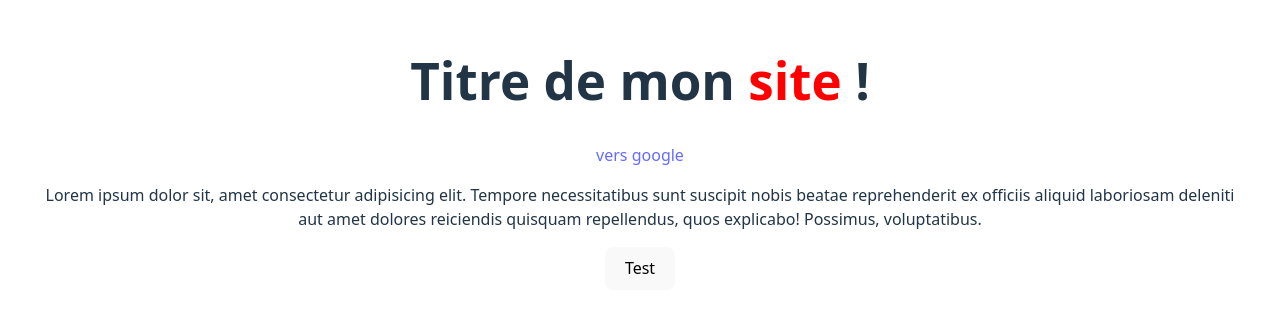
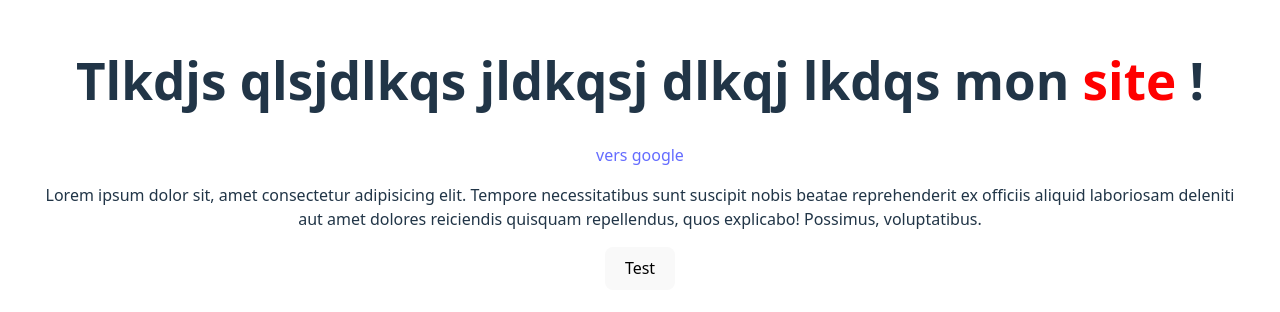
Before and after one commit to LucasRoberto99/git-workshop, a React (Vite) app: page / in a window 1280 px wide. Shown: the part 246-558 px from the top of the page. Built offline with nearby package versions, Linux system fonts and the light colour scheme.

Commit message:
random title

```diff
--- a/src/components/Header.jsx
+++ b/src/components/Header.jsx
@@ -2,7 +2,8 @@ const Header = () => {
   return (
     <div>
       <h1>
-        Titre de mon <span style={{ color: "red" }}>site</span> !
+        Tlkdjs qlsjdlkqs jldkqsj dlkqj lkdqs mon{" "}
+        <span style={{ color: "red" }}>site</span> !
       </h1>
     </div>
   );
```
